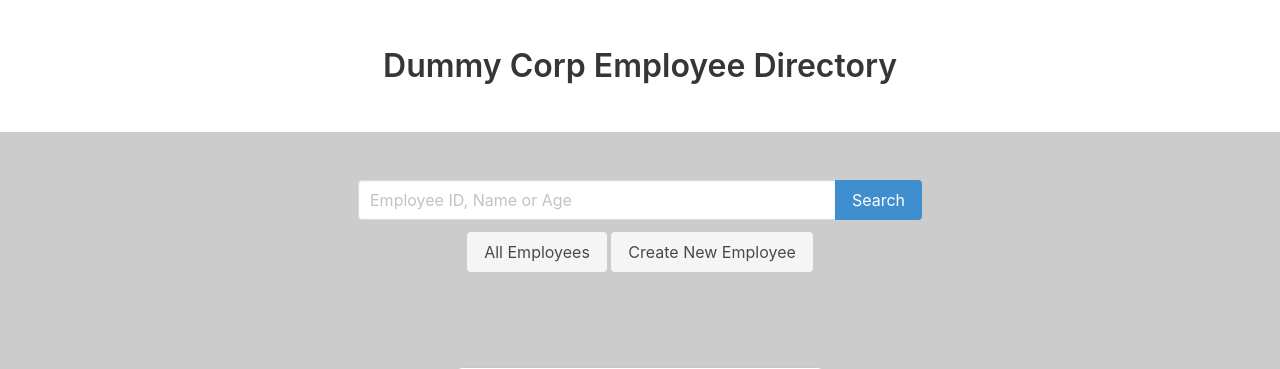
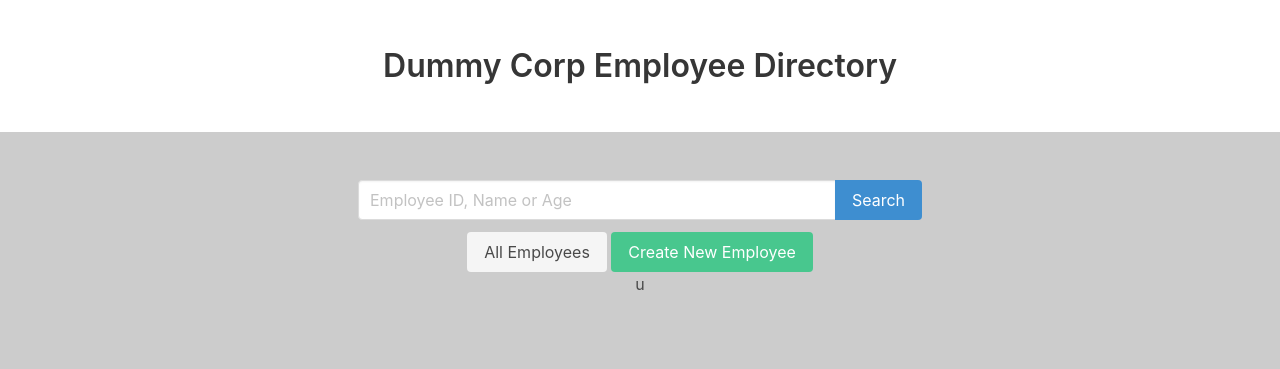
Before and after one commit to BrickBeard/dummyAPI, a Django app: page / in a window 1280 px wide. Shown: the top 369 px of the page. Run offline with Django 3.2, Linux system fonts and the light colour scheme; data that the repository does not hold is empty; some libraries are stand-ins or nearby versions.

Commit message:
Changed button formatting

```diff
--- a/employees/templates/employees/index.html
+++ b/employees/templates/employees/index.html
@@ -53,10 +53,10 @@
                                     <a href="{% url 'all' %}" class="button is-light">
                                         All Employees
                                     </a>
-                                    <a href="{% url 'create' %}" class="button is-light">
+                                    <a href="{% url 'create' %}" class="button is-success">
                                         Create New Employee
                                     </a>
-                                </p>
+                                </p>u
                             </div>
                             {% endif %}
                         </form>
```
